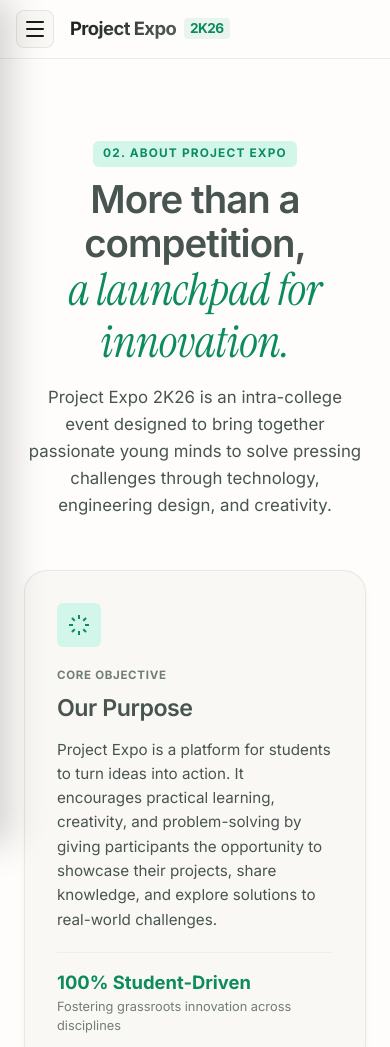
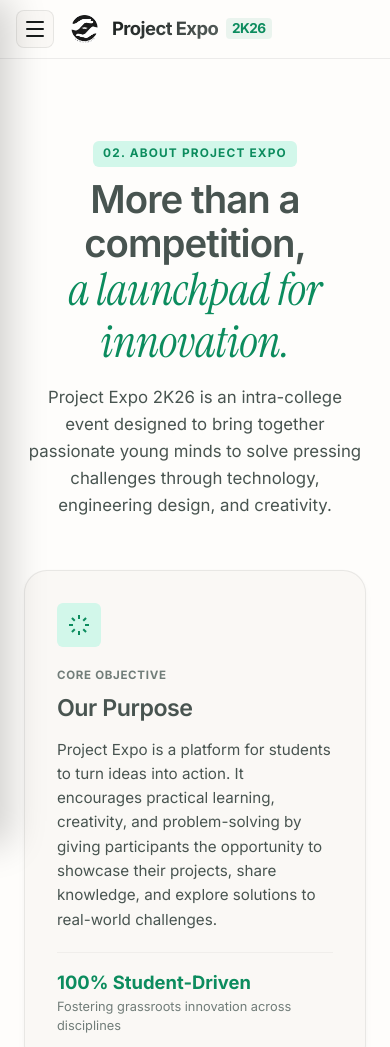
Before and after one commit to PraneshSivakumar/project-expo-2k26, a website built with Vite: page about.html in a window 390 px wide. Shown: the top 1047 px of the page. Built offline with nearby package versions, Linux system fonts and the light colour scheme.

Commit message:
Add E-Cell logo to nav/footer, replace emoji icons with SVG line-art in mobile menu, remove Guidelines and Admin from mobile drawer

```diff
--- a/about.html
+++ b/about.html
@@ -19,6 +19,7 @@
   <header class="sticky-nav" id="main-nav">
     <div class="nav-container">
       <a href="/index.html" class="brand-logo" id="nav-brand">
+        <img src="/ecell-logo.png" alt="E-Cell" class="brand-logo-img" style="width:30px;height:30px;border-radius:50%;">
         <div class="brand-text-wrap">
           <span class="brand-name">Project Expo <span class="brand-year">2K26</span></span>
         </div>
@@ -144,7 +145,7 @@
     <div class="container footer-content">
       <div class="footer-brand">
         <div class="footer-logo">
-          <svg width="20" height="20" viewBox="0 0 24 24" fill="none" stroke="currentColor" stroke-width="1.8" stroke-linecap="round" stroke-linejoin="round"><polygon points="12 2 15.09 8.26 22 9.27 17 14.14 18.18 21.02 12 17.77 5.82 21.02 7 14.14 2 9.27 8.91 8.26 12 2"/></svg>
+          <img src="/ecell-logo.png" alt="E-Cell" class="footer-logo-img" style="width:24px;height:24px;border-radius:50%;">
           <span class="footer-title">PROJECT EXPO 2K26</span>
         </div>
         <p class="footer-tagline">Intra-College Technical Exhibition & Innovation Challenge.<br>Innovate. Collaborate. Create. Repeat.</p>
--- a/app.js
+++ b/app.js
@@ -1461,14 +1461,12 @@
   const currentPath = window.location.pathname.toLowerCase();
 
   const navItems = [
-    { title: "Home", href: "/index.html", icon: "🏠" },
-    { title: "About", href: "/about.html", icon: "📖" },
-    { title: "Schedule", href: "/schedule.html", icon: "📅" },
-    { title: "Guidelines", href: "/guidelines.html", icon: "📋" },
-    { title: "Registration", href: "/registration.html", icon: "🚀", highlight: true },
-    { title: "FAQ", href: "/faq.html", icon: "❓" },
-    { title: "Contact", href: "/contact.html", icon: "📍" },
-    { title: "Admin", href: "/admin.html", icon: "🔒" }
+    { title: "Home", href: "/index.html", icon: `<svg width="18" height="18" viewBox="0 0 24 24" fill="none" stroke="currentColor" stroke-width="1.8" stroke-linecap="round" stroke-linejoin="round"><path d="M3 9l9-7 9 7v11a2 2 0 0 1-2 2H5a2 2 0 0 1-2-2z"/><polyline points="9 22 9 12 15 12 15 22"/></svg>` },
+    { title: "About", href: "/about.html", icon: `<svg width="18" height="18" viewBox="0 0 24 24" fill="none" stroke="currentColor" stroke-width="1.8" stroke-linecap="round" stroke-linejoin="round"><circle cx="12" cy="12" r="10"/><line x1="12" y1="16" x2="12" y2="12"/><line x1="12" y1="8" x2="12.01" y2="8"/></svg>` },
+    { title: "Schedule", href: "/schedule.html", icon: `<svg width="18" height="18" viewBox="0 0 24 24" fill="none" stroke="currentColor" stroke-width="1.8" stroke-linecap="round" stroke-linejoin="round"><rect x="3" y="4" width="18" height="18" rx="2" ry="2"/><line x1="16" y1="2" x2="16" y2="6"/><line x1="8" y1="2" x2="8" y2="6"/><line x1="3" y1="10" x2="21" y2="10"/></svg>` },
+    { title: "Registration", href: "/registration.html", icon: `<svg width="18" height="18" viewBox="0 0 24 24" fill="none" stroke="currentColor" stroke-width="1.8" stroke-linecap="round" stroke-linejoin="round"><path d="M16 21v-2a4 4 0 0 0-4-4H5a4 4 0 0 0-4 4v2"/><circle cx="8.5" cy="7" r="4"/><line x1="20" y1="8" x2="20" y2="14"/><line x1="23" y1="11" x2="17" y2="11"/></svg>`, highlight: true },
+    { title: "FAQ", href: "/faq.html", icon: `<svg width="18" height="18" viewBox="0 0 24 24" fill="none" stroke="currentColor" stroke-width="1.8" stroke-linecap="round" stroke-linejoin="round"><circle cx="12" cy="12" r="10"/><path d="M9.09 9a3 3 0 0 1 5.83 1c0 2-3 3-3 3"/><line x1="12" y1="17" x2="12.01" y2="17"/></svg>` },
+    { title: "Contact", href: "/contact.html", icon: `<svg width="18" height="18" viewBox="0 0 24 24" fill="none" stroke="currentColor" stroke-width="1.8" stroke-linecap="round" stroke-linejoin="round"><path d="M4 4h16c1.1 0 2 .9 2 2v12c0 1.1-.9 2-2 2H4c-1.1 0-2-.9-2-2V6c0-1.1.9-2 2-2z"/><polyline points="22,6 12,13 2,6"/></svg>` }
   ];
 
   // 1. Add Hamburger button on LEFT side next to Project Expo logo
@@ -1529,7 +1527,7 @@
     drawer.innerHTML = `
       <div class="mobile-drawer-header">
         <div class="mobile-drawer-title">
-          <span style="color:#0c8c5e;">❖</span>
+          <img src="/ecell-logo.png" alt="E-Cell Logo" style="width:28px;height:28px;border-radius:50%;">
           <span>Project Expo 2K26</span>
         </div>
         <button type="button" class="mobile-drawer-close" id="btn-mobile-drawer-close">✕</button>
```
Also changed, not shown: admin.html (+2 -1 lines), contact.html (+2 -1 lines), faq.html (+2 -1 lines), guidelines.html (+2 -1 lines), index.html (+2 -1 lines), registration.html (+2 -1 lines), schedule.html (+2 -1 lines), ecell-logo.png (added).
